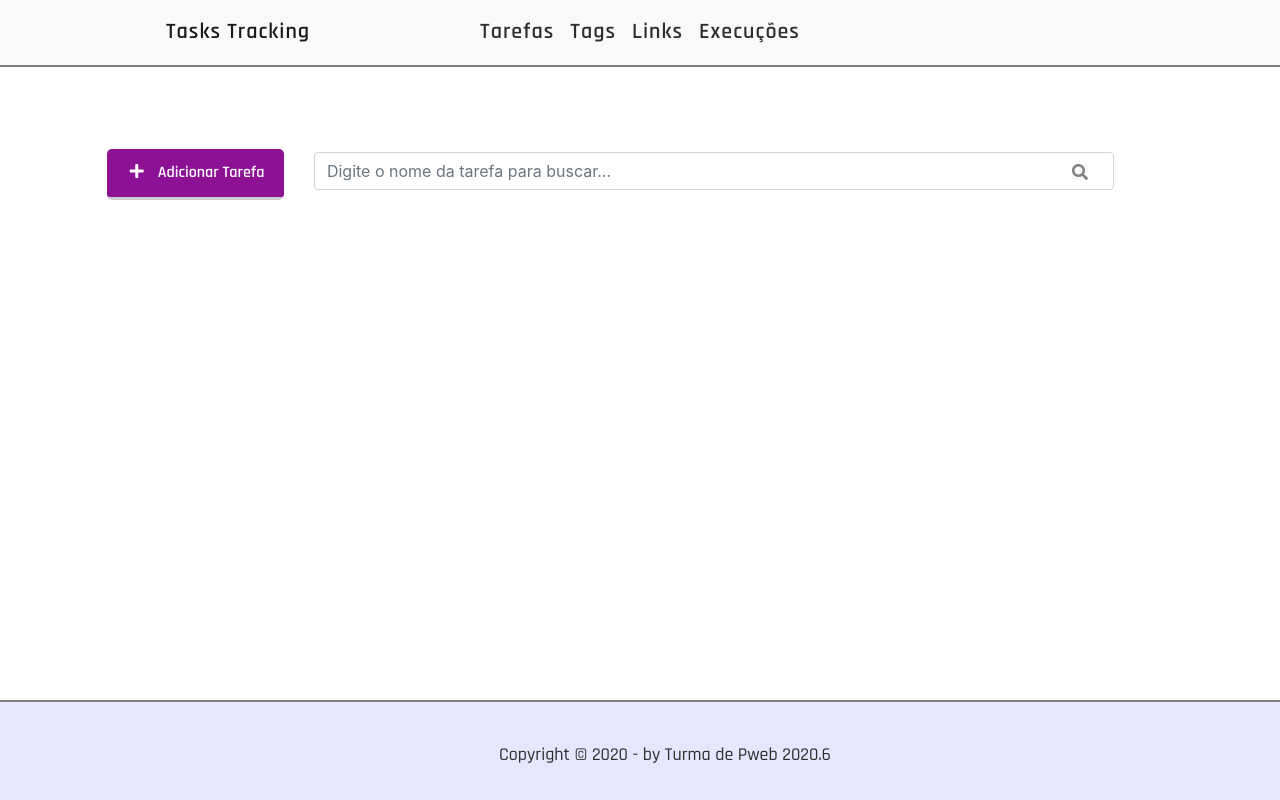
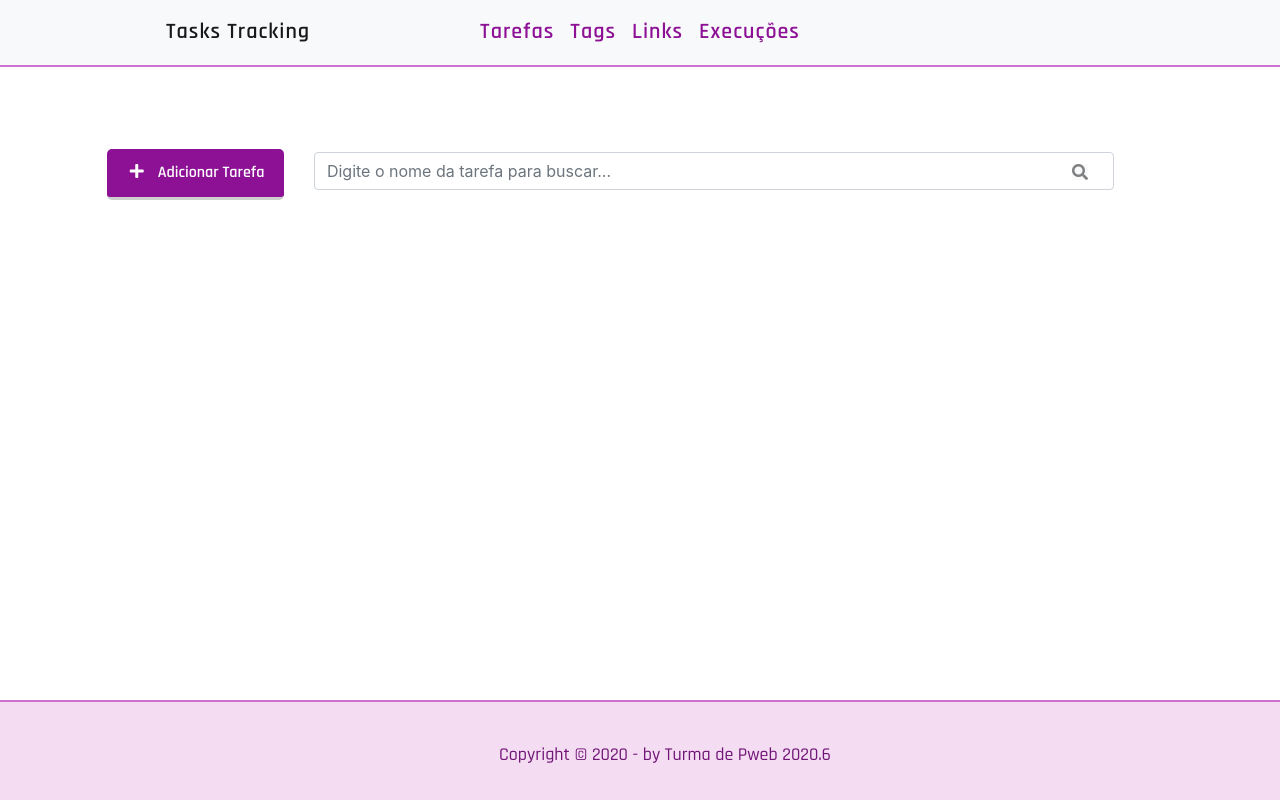
Before and after one commit to labens-ufrn/tasktracking, a Django app: page / in a window 1280 px wide. Run offline with Django 3.2, Linux system fonts and the light colour scheme; data that the repository does not hold is empty; some libraries are stand-ins or nearby versions.

Commit message:
Mudança de cores #27

```diff
--- a/tasktracking/tasks/static/css/styles.css
+++ b/tasktracking/tasks/static/css/styles.css
@@ -21,8 +21,12 @@
 /* Barra de Navegação */
 
 .navbar {
-    border-bottom: 2px solid #808080;
+    border-bottom: 2px solid#cc71cf;
     margin-bottom: 70px;
+}
+
+.navbar.navbar-expand-l.navbar-light.bg-light {
+    background-color: #f4dcf3;
 }
 
 .navbar-nav {
@@ -38,14 +42,14 @@
     margin-left: 150px;
     position: absolute;
     font-size: 22px;
-    color: #353839;
+    color: #8d1195;
     letter-spacing: 1px;
 }
 
 .navbar-light .navbar-nav a.nav-link {
     font-family: 'Rajdhani', sans-serif;
     font-size: 22px;
-    color: #2E2E2E;
+    color: #8d1195;
     letter-spacing: 1px;
 }
 
@@ -164,19 +168,19 @@
 
 footer#rodape {
     clear: both;
-    background-color: #e6e6ff;
+    background-color: #f4dcf3;
     position: absolute;
     bottom: 0;
     width: 100%;
     height: 100px;
-    border-top: 2px solid #808080;
+    border-top: 2px solid #cc71cf;
 }
 
 footer#rodape p {
     text-align: center;
     font-family: 'Rajdhani', sans-serif;
     font-size: 18px;
-    color: #2E2E2E;
+    color: #701676;
     top: 40%;
     position: relative;
 }
--- a/tasktracking/tasks/templates/base.html
+++ b/tasktracking/tasks/templates/base.html
@@ -16,7 +16,7 @@
 <body>
     <div class="container-fluid">
         <nav class="navbar navbar-expand-lg navbar-light bg-light">
-            <a class="navbar-brand" href="#">Tasks Tracking</a>
+            <li class="navbar-brand" href="#">Tasks Tracking</li>
             <button class="navbar-toggler" type="button" data-toggle="collapse" data-target="#navbarSupportedContent" aria-controls="navbarSupportedContent" aria-expanded="false" aria-label="Toggle navigation">
                 <span class="navbar-toggler-icon"></span>
             </button>
```
